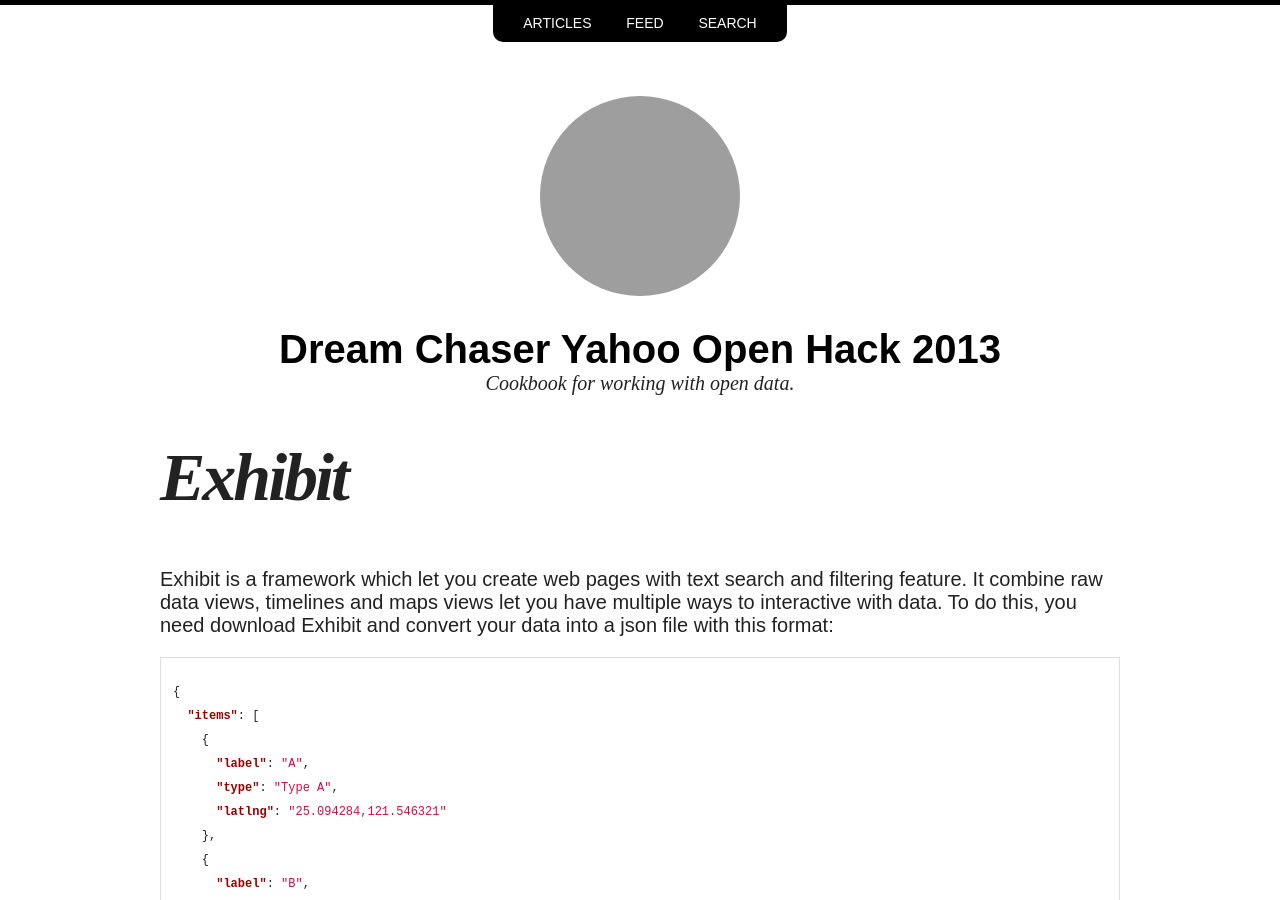
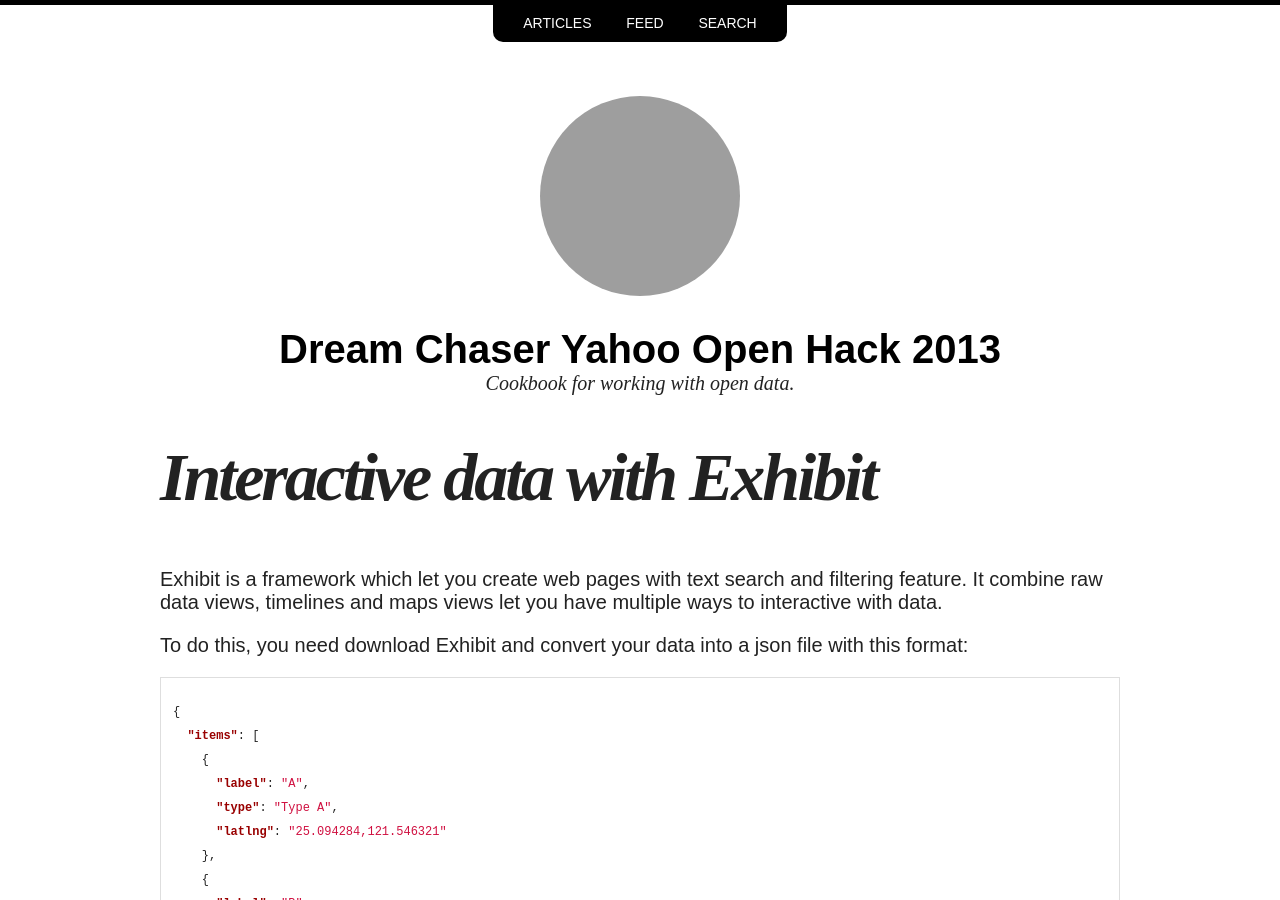
Before and after one commit to butlermh/YahooHackDay2013, a Jekyll site: the page built from dreamchaser/_posts/2013-11-02-00-Exhibit.md, in a window 1280 px wide and 900 px high. Built offline with Jekyll 4.4.1, drawn with Linux system fonts in a browser that asks for light colours; nearby versions of some CDN libraries.

Commit message:
Update exhibit document.

```diff
--- a/dreamchaser/_posts/2013-11-02-00-Exhibit.md
+++ b/dreamchaser/_posts/2013-11-02-00-Exhibit.md
@@ -1,6 +1,6 @@
 ---
 layout: post
-title: Exhibit
+title: Interactive data with Exhibit
 description: "Cooking data with Exhibit"
 modified: 2013-11-02
 category: articles
@@ -9,6 +9,7 @@
 ---
 
 Exhibit is a framework which let you create web pages with text search and filtering feature. It combine raw data views, timelines and maps views let you have multiple ways to interactive with data.
+
 To do this, you need download Exhibit and convert your data into a json file with this format:
 {% highlight json %}
 {
```
